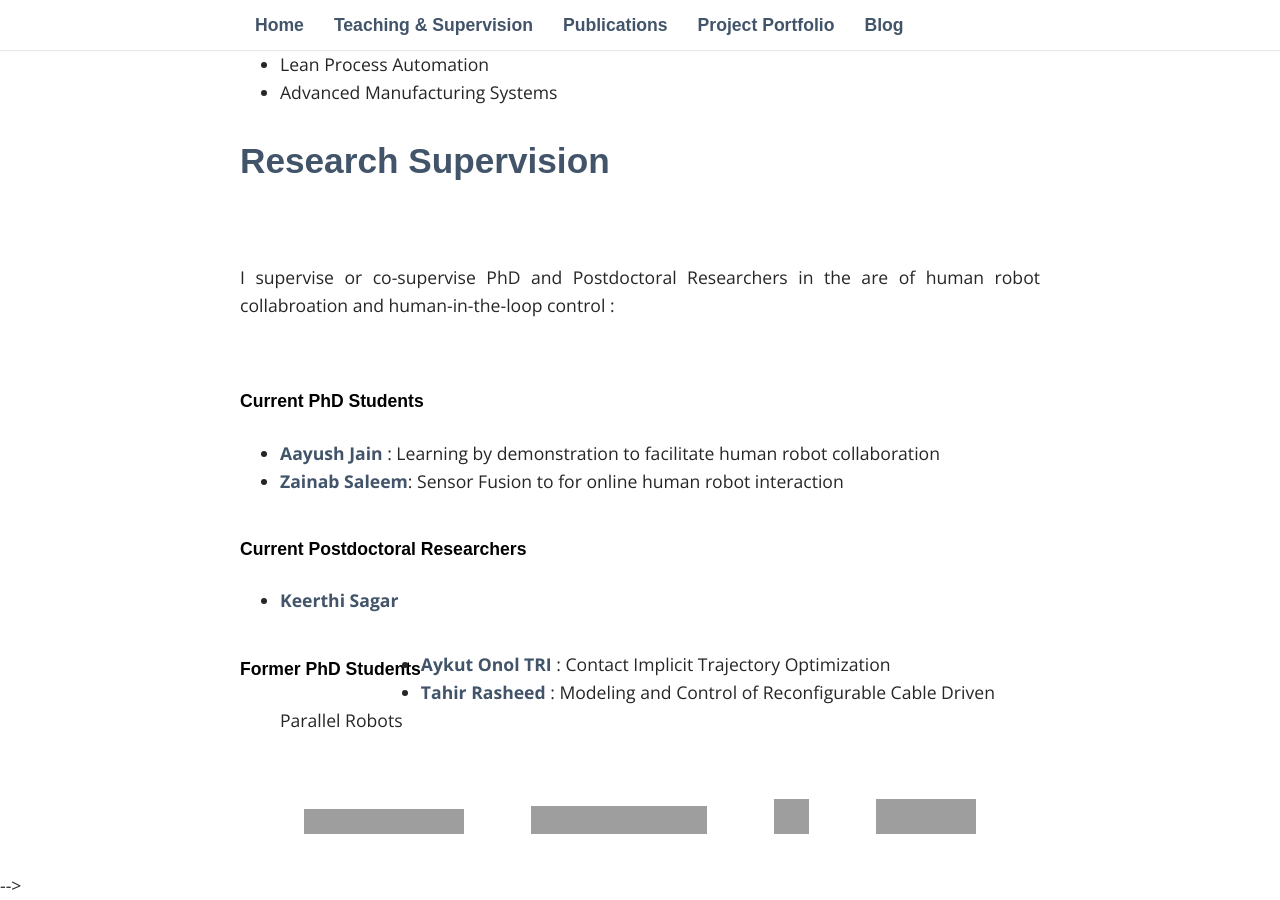
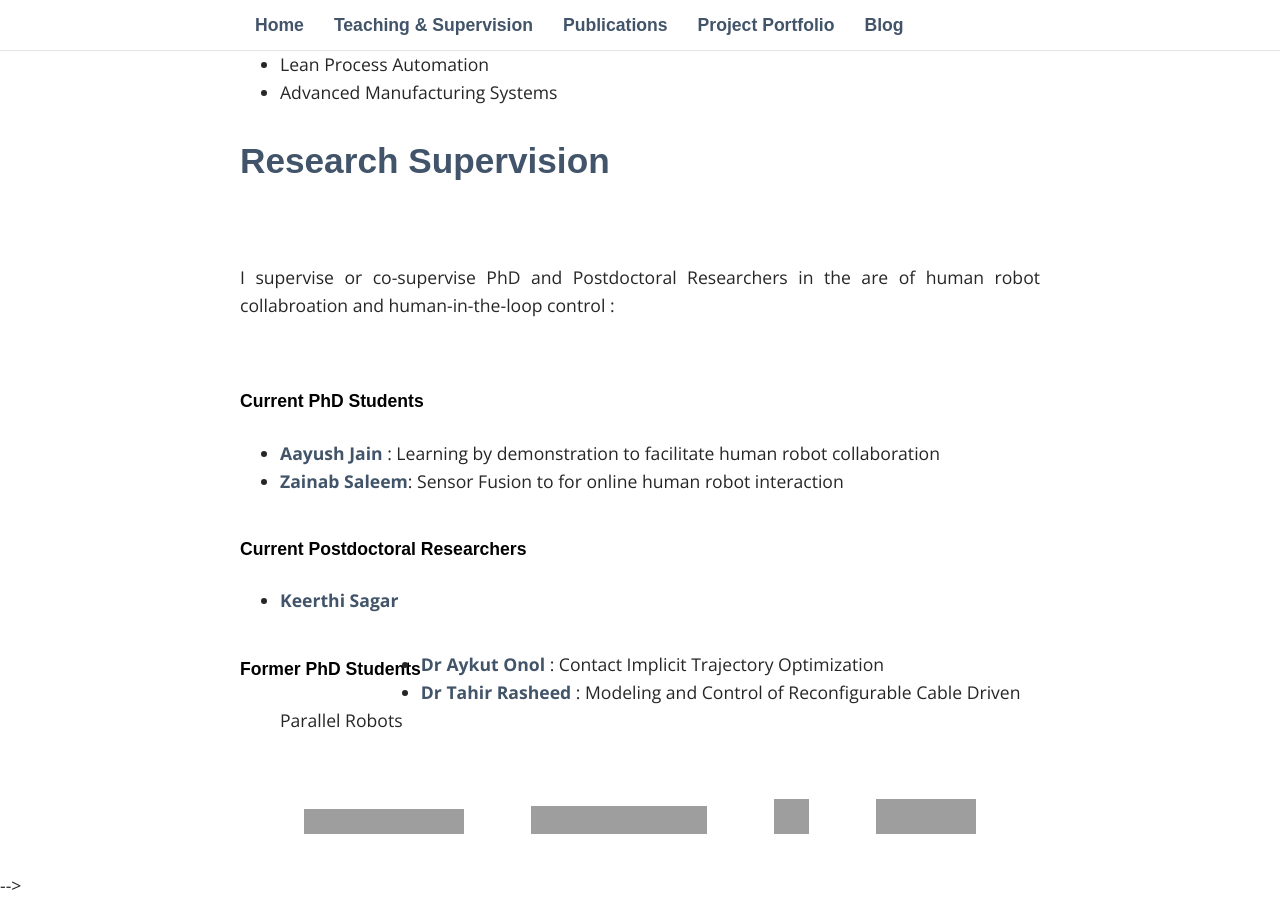
Before and after one commit to philip-long/philip-long.github.io, a Jekyll site: the page built from teaching/index.html, in a window 1280 px wide and 900 px high, scrolled down 450 px, cut to the strip 0-900 px from the top of the window. Built offline with Jekyll 4.4.1, drawn with Linux system fonts in a browser that asks for light colours; nearby versions of some CDN libraries; some web fonts are replaced; library files that are not in the unit come from our copies; grey boxes are pictures that could not be loaded.

Commit message:
Update index.html

```diff
--- a/teaching/index.html
+++ b/teaching/index.html
@@ -49,8 +49,8 @@ title: Teaching & Supervision
 </div>
 
   <ul class="desc">
-                    	<li> <a href="https://scholar.google.com/citations?hl=en&user=mMYFmOYAAAAJ">Aykut Onol TRI</a> : Contact Implicit Trajectory Optimization </li>
-                        <li> <a href="https://scholar.google.com/citations?hl=en&user=TDS9eIEAAAAJ/">Tahir Rasheed </a>: Modeling and Control of Reconfigurable Cable Driven Parallel Robots</li>
+                    	<li> <a href="https://scholar.google.com/citations?hl=en&user=mMYFmOYAAAAJ">Dr Aykut Onol </a> : Contact Implicit Trajectory Optimization </li>
+                        <li> <a href="https://scholar.google.com/citations?hl=en&user=TDS9eIEAAAAJ/">Dr Tahir Rasheed </a>: Modeling and Control of Reconfigurable Cable Driven Parallel Robots</li>
                     </ul>
 
 </div>
```
